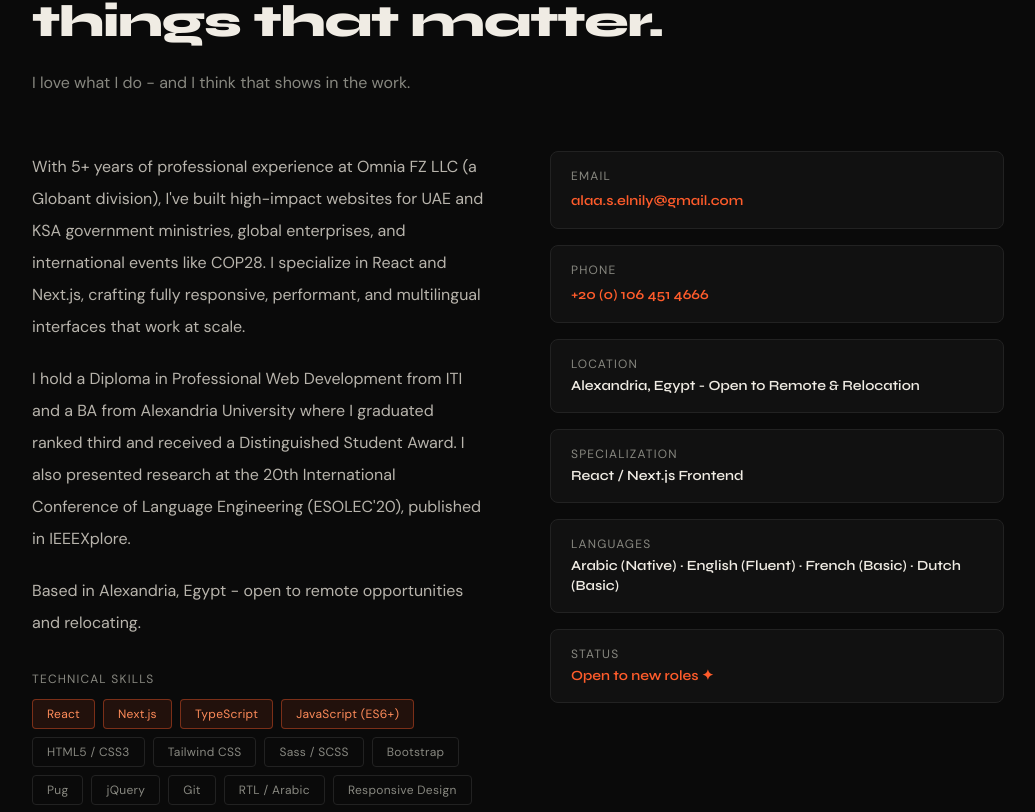
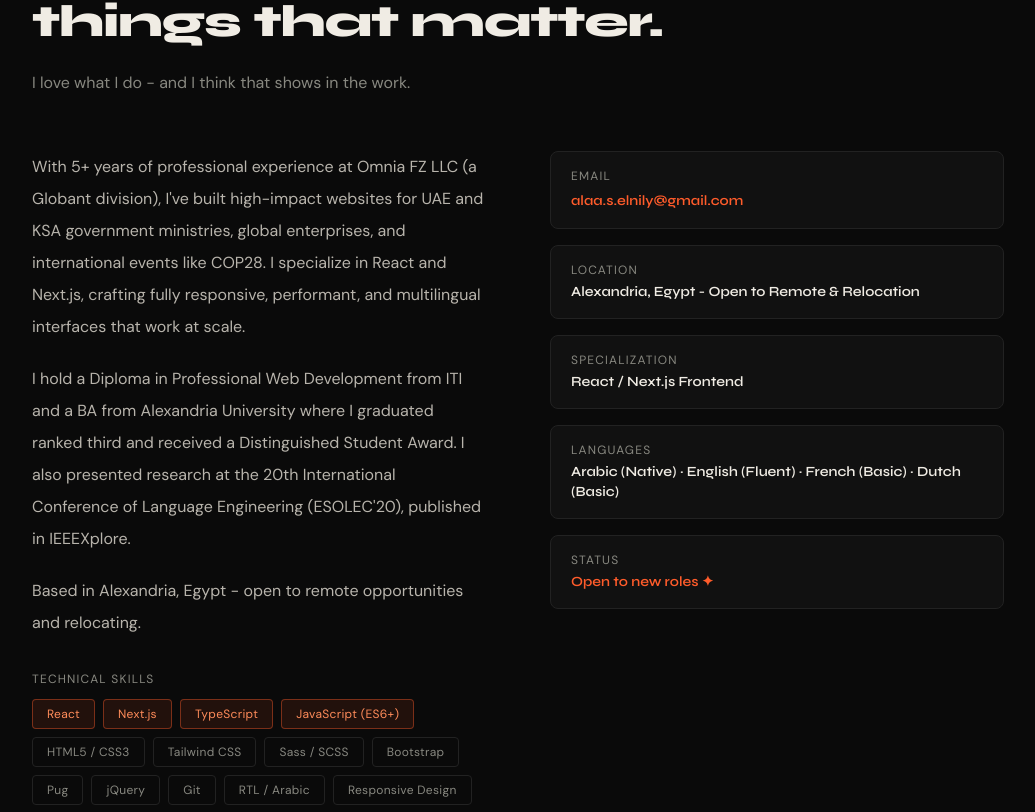
Before and after one commit to AlaaElnily/alaa-portfolio, a Next.js app: page / in a window 1280 px wide. Shown: the part 967-1779 px from the top of the page, without its empty margins (122-1157 px from the left). Built offline with nearby package versions, Linux system fonts and the light colour scheme.

Commit message:
[MOD] data

```diff
--- a/app/components/About.tsx
+++ b/app/components/About.tsx
@@ -62,7 +62,6 @@ export default function About() {
         <div className="flex flex-col gap-3 md:gap-4">
           {[
             { label: "Email", value: "alaa.s.elnily@gmail.com", href: "mailto:alaa.s.elnily@gmail.com", isAccent: false },
-            { label: "Phone", value: "+20 (0) 106 451 4666", href: "tel:+201064514666", isAccent: false },
             { label: "Location", value: "Alexandria, Egypt - Open to Remote & Relocation", href: null, isAccent: false },
             { label: "Specialization", value: "React / Next.js Frontend", href: null, isAccent: false },
             { label: "Languages", value: "Arabic (Native) · English (Fluent) · French (Basic) · Dutch (Basic)", href: null, isAccent: false },
```
